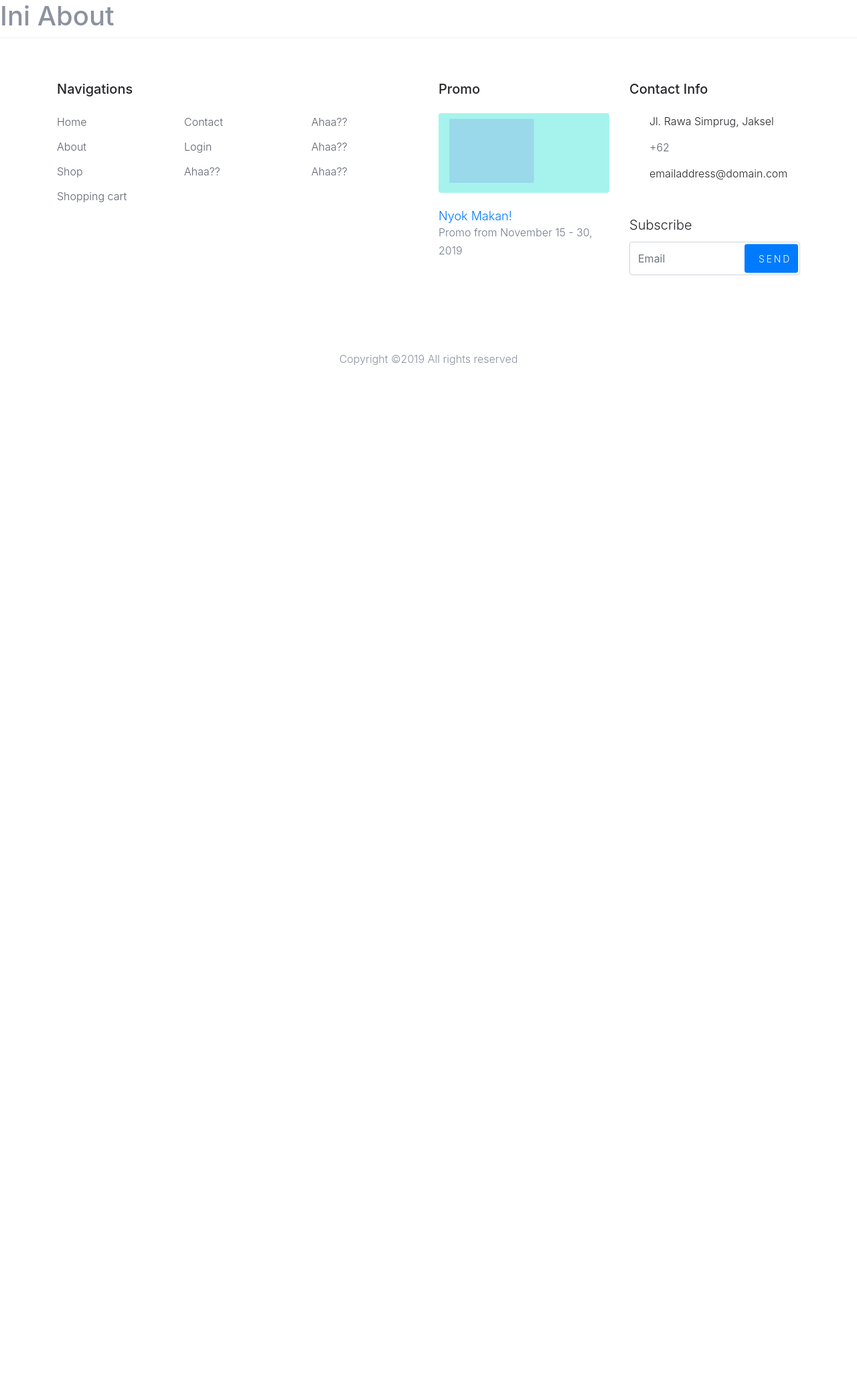
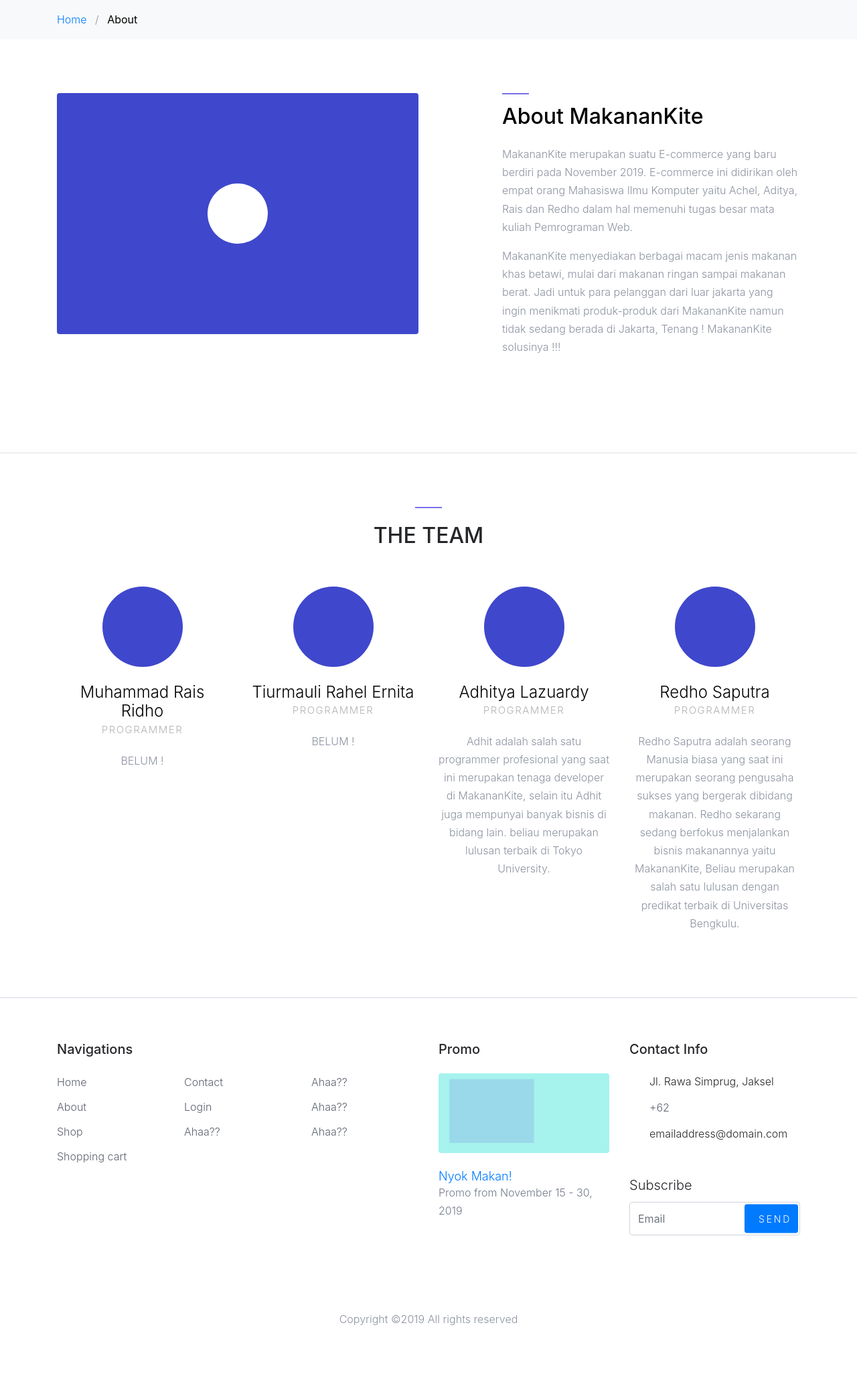
Before and after one commit to raisrindo/fpweb-ecommerce-makanan, a CodeIgniter app: page /fpweb-ecommerce-makanan/about in a window 1280 px wide. Shown: the part 190-2254 px from the top of the page at 67% size. Before the commit the page ends 735 px from the top, so only its background shows below. Run offline with CodeIgniter, Linux system fonts and the light colour scheme; style sheets or scripts are compiled from the project's sources; some libraries are stand-ins or nearby versions.

Commit message:
menambahkan fitur about

```diff
--- a/application/views/home/about.php
+++ b/application/views/home/about.php
@@ -1 +1,108 @@
-<h1>Ini About</h1>
+<div class="bg-light py-3">
+      <div class="container">
+        <div class="row">
+          <div class="col-md-12 mb-0"><a href="index.html">Home</a> <span class="mx-2 mb-0">/</span> <strong class="text-black">About</strong></div>
+        </div>
+      </div>
+    </div>
+
+    <div class="site-section border-bottom" data-aos="fade">
+      <div class="container">
+        <div class="row mb-5">
+          <div class="col-md-6">
+            <div class="block-16">
+              <figure>
+                <img src="images/blog_1.jpg" alt="Image placeholder" class="img-fluid rounded">
+                <a href="https://vimeo.com/channels/staffpicks/93951774" class="play-button popup-vimeo"><span class="ion-md-play"></span></a>
+
+              </figure>
+            </div>
+          </div>
+          <div class="col-md-1"></div>
+          <div class="col-md-5">
+
+
+            <div class="site-section-heading pt-3 mb-4">
+              <h2 class="text-black"> About MakananKite </h2>
+            </div>
+            <p> MakananKite merupakan suatu E-commerce yang baru berdiri pada November 2019. E-commerce ini didirikan oleh empat orang Mahasiswa Ilmu Komputer yaitu Achel, Aditya, Rais dan Redho dalam hal memenuhi tugas besar mata kuliah Pemrograman Web.</p>
+            <p> MakananKite menyediakan berbagai macam jenis makanan khas betawi, mulai dari makanan ringan sampai makanan berat. Jadi untuk para pelanggan dari luar jakarta yang ingin menikmati produk-produk dari MakananKite namun tidak sedang berada di Jakarta, Tenang ! MakananKite solusinya !!!</p>
+
+          </div>
+        </div>
+      </div>
+    </div>
+
+    <div class="site-section border-bottom" data-aos="fade">
+      <div class="container">
+        <div class="row justify-content-center mb-5">
+          <div class="col-md-7 site-section-heading text-center pt-4">
+            <h2>THE TEAM</h2>
+          </div>
+        </div>
+        <div class="row">
+          <div class="col-md-6 col-lg-3">
+
+            <div class="block-38 text-center">
+              <div class="block-38-img">
+                <div class="block-38-header">
+                  <img src="images/person_1.jpg" alt="Image placeholder" class="mb-4">
+                  <h3 class="block-38-heading h4">Muhammad Rais Ridho</h3>
+                  <p class="block-38-subheading">Programmer</p>
+                </div>
+                <div class="block-38-body">
+                  <p> BELUM !</p>
+                </div>
+              </div>
+            </div>
+          </div>
+          <div class="col-md-6 col-lg-3">
+            <div class="block-38 text-center">
+              <div class="block-38-img">
+                <div class="block-38-header">
+                  <img src="images/person_2.jpg" alt="Image placeholder" class="mb-4">
+                  <h3 class="block-38-heading h4">Tiurmauli Rahel Ernita</h3>
+                  <p class="block-38-subheading">Programmer</p>
+                </div>
+                <div class="block-38-body">
+                  <p> BELUM ! </p>
+                </div>
+              </div>
+            </div>
+          </div>
+          <div class="col-md-6 col-lg-3">
+            <div class="block-38 text-center">
+              <div class="block-38-img">
+                <div class="block-38-header">
+                  <img src="images/person_3.jpg" alt="Image placeholder" class="mb-4">
+                  <h3 class="block-38-heading h4">Adhitya Lazuardy</h3>
+                  <p class="block-38-subheading">Programmer</p>
+                </div>
+                <div class="block-38-body">
+                  <p> Adhit adalah salah satu programmer profesional yang saat ini merupakan tenaga developer di MakananKite,
+                      selain itu Adhit juga mempunyai banyak bisnis di bidang lain. beliau merupakan lulusan terbaik di Tokyo University.
+                  </p>
+                </div>
+              </div>
+            </div>
+          </div>
+          <div class="col-md-6 col-lg-3">
+            <div class="block-38 text-center">
+              <div class="block-38-img">
+                <div class="block-38-header">
+                  <img src="images/person_4.jpg" alt="Image placeholder" class="mb-4">
+                  <h3 class="block-38-heading h4">Redho Saputra</h3>
+                  <p class="block-38-subheading">Programmer</p>
+                </div>
+                <div class="block-38-body">
+                  <p> Redho Saputra adalah seorang Manusia biasa yang saat ini merupakan seorang pengusaha sukses
+                      yang bergerak dibidang makanan. Redho sekarang sedang berfokus menjalankan bisnis makanannya
+                      yaitu MakananKite, Beliau merupakan salah satu lulusan dengan predikat terbaik di Universitas Bengkulu.
+                  </p>
+                </div>
+              </div>
+            </div>
+          </div>
+        </div>
+      </div>
+    </div>
```
